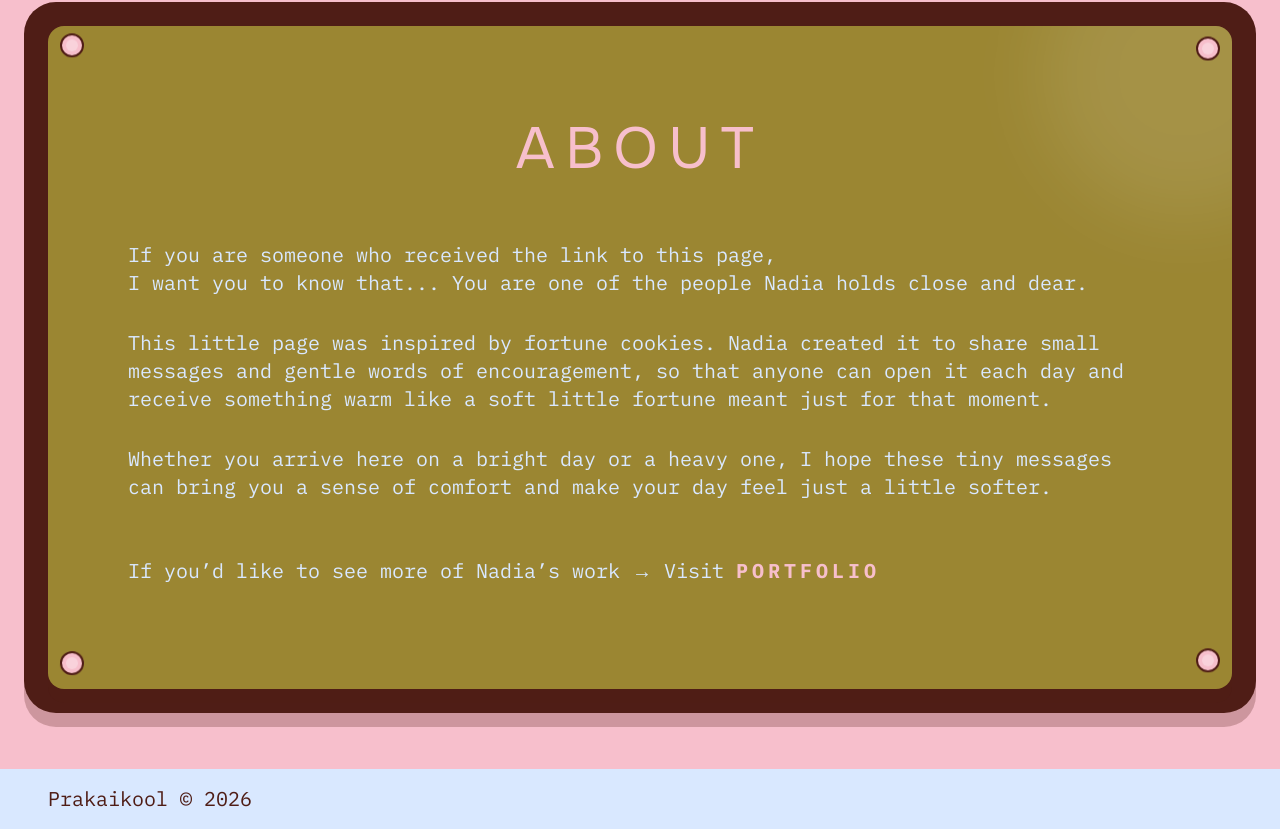
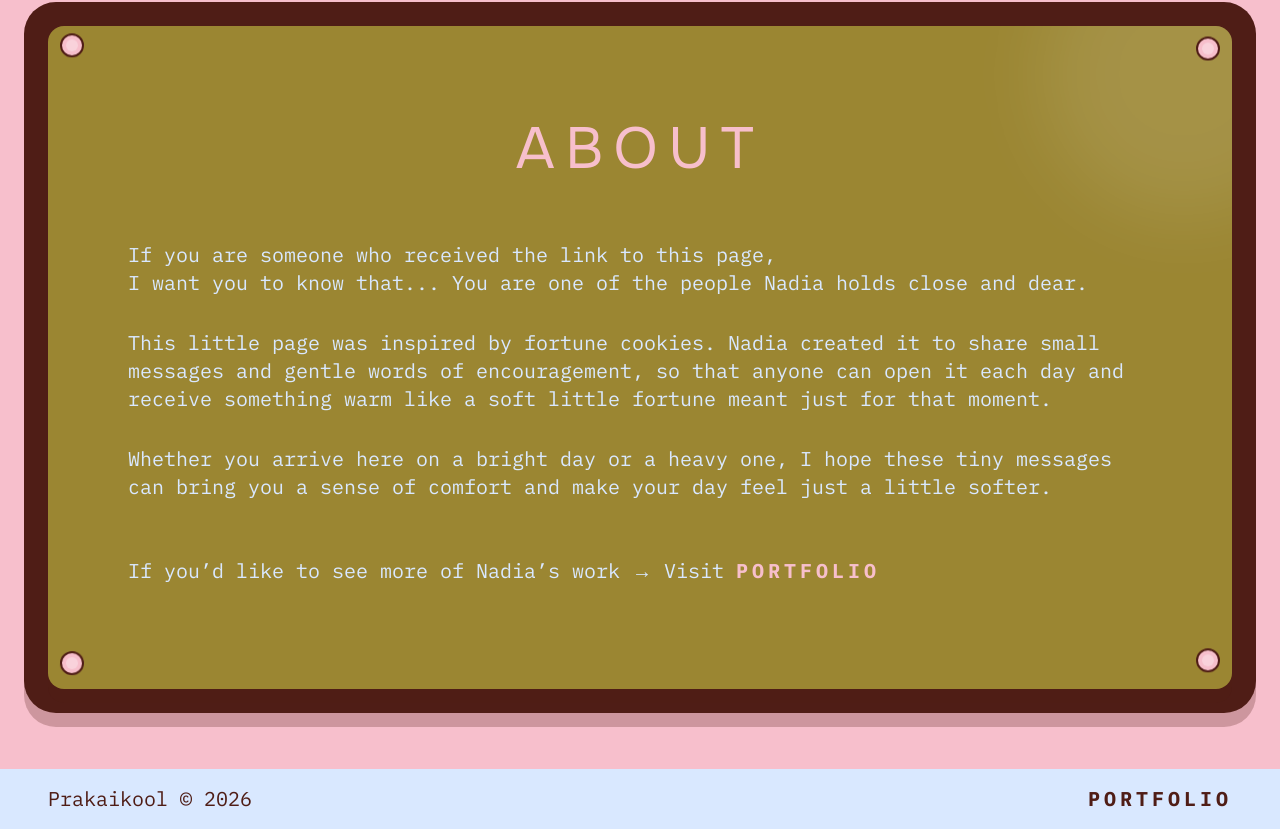
Before and after one commit to Prakaikool/D-D-DAY, a Next.js app: page / in a window 1280 px wide. Shown: the part 699-1528 px from the top of the page. Built offline with nearby package versions, Linux system fonts and the light colour scheme.

Commit message:
Responsive

```diff
--- a/src/component/Footer.tsx
+++ b/src/component/Footer.tsx
@@ -3,15 +3,46 @@ type FooterProps = {
     className?: string;
 };
 
-export default function Footer({ text = 'Prakaikool © 2026', className = '' }: FooterProps) {
+export default function Footer({
+    text = 'Prakaikool © 2026',
+    className = ''
+}: FooterProps) {
     return (
         <footer className={['w-full', className].join(' ')}>
             <div className="mx-auto max-w-full">
-                <div className=" bg-ddSky px-12 py-4">
-                    <p className="font-mono text-xl text-ddCocoa">{text}</p>
+                <div
+                    className="
+            bg-ddSky
+            px-6 py-4
+            sm:px-8
+            lg:px-12
+            flex flex-col gap-2
+            sm:flex-row sm:items-center sm:justify-between
+          "
+                >
+                    {/* LEFT */}
+                    <p className="font-mono text-base text-ddCocoa sm:text-lg lg:text-xl">
+                        {text}
+                    </p>
 
+                    {/* RIGHT */}
+                    <a
+                        href="https://www.prakaikool-teepraken.com/"
+                        target="_blank"
+                        rel="noopener noreferrer"
+                        className="
+              inline-block
+              font-mono font-bold tracking-[0.2em]
+              text-base text-ddCocoa
+              transition-all duration-300
+              hover:text-ddInkBlue hover:scale-110
+              sm:text-lg lg:text-xl
+              self-start sm:self-auto
+            "
+                    >
+                        PORTFOLIO
+                    </a>
                 </div>
-
             </div>
         </footer>
     );
```
